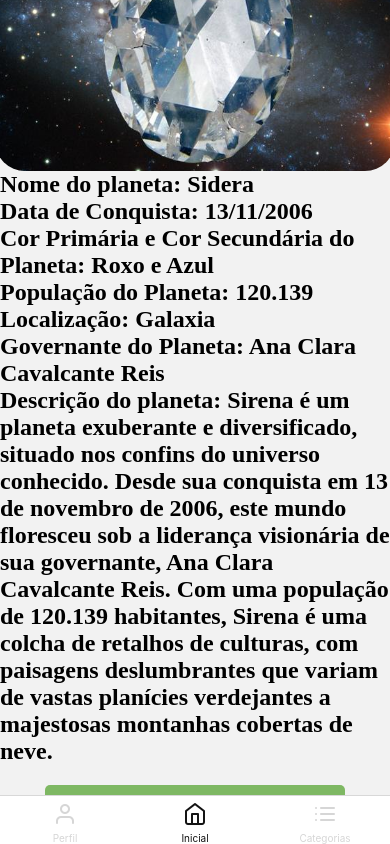
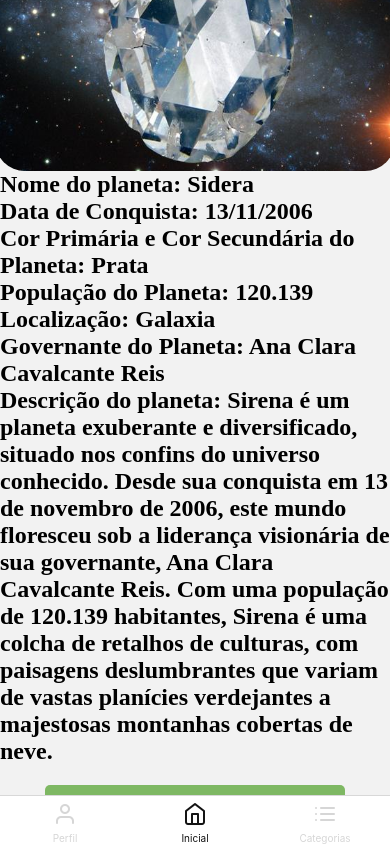
Before and after one commit to anaxcavalcante/planetaboilerplate, a React Native app: screen /Home in a window 390 px wide. Built offline with nearby package versions, Linux system fonts and the light colour scheme.

Commit message:
colocaçao da foto do planeta

```diff
--- a/src/screens/Home/index.jsx
+++ b/src/screens/Home/index.jsx
@@ -17,7 +17,7 @@ export default function Home() {
 
       <Title title="Nome do planeta: Sidera
 Data de Conquista: 13/11/2006
-Cor Primária e Cor Secundária do Planeta: Roxo e Azul
+Cor Primária e Cor Secundária do Planeta: Prata
 População do Planeta: 120.139
 Localização: Galaxia
 Governante do Planeta: Ana Clara Cavalcante Reis
```
